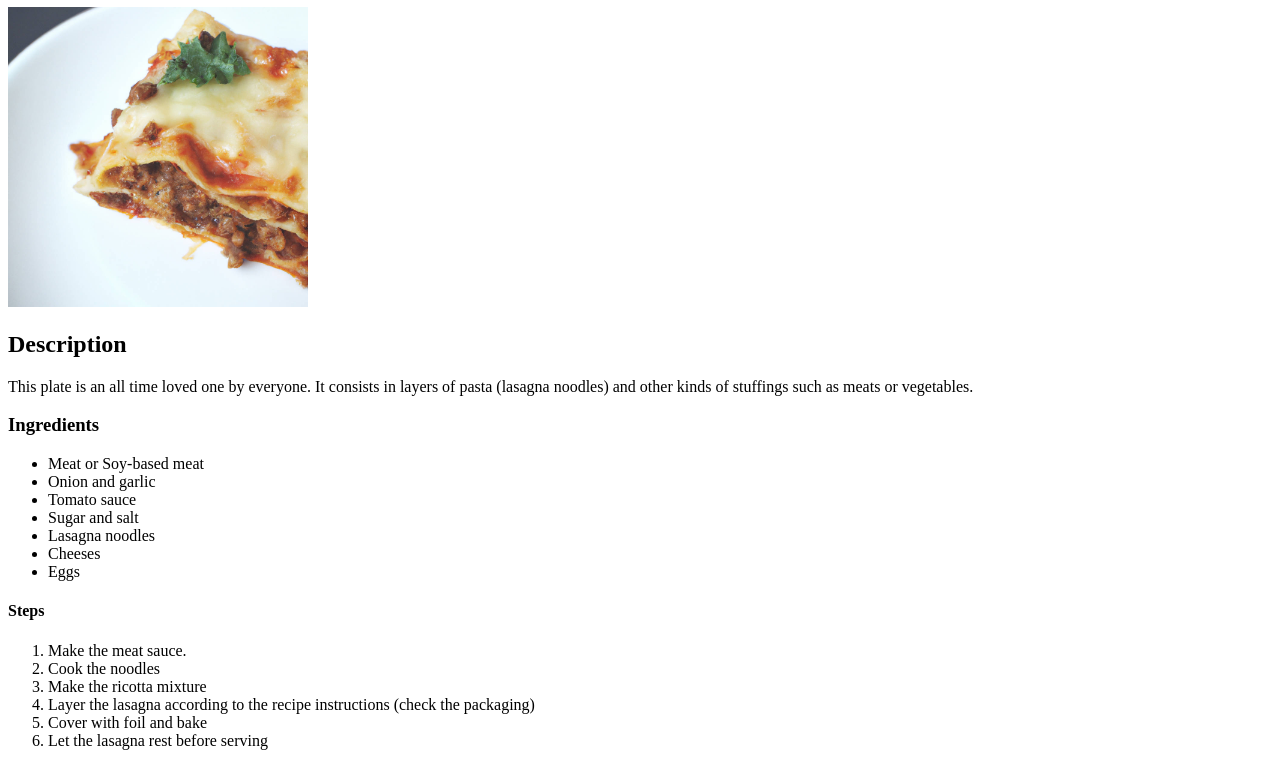
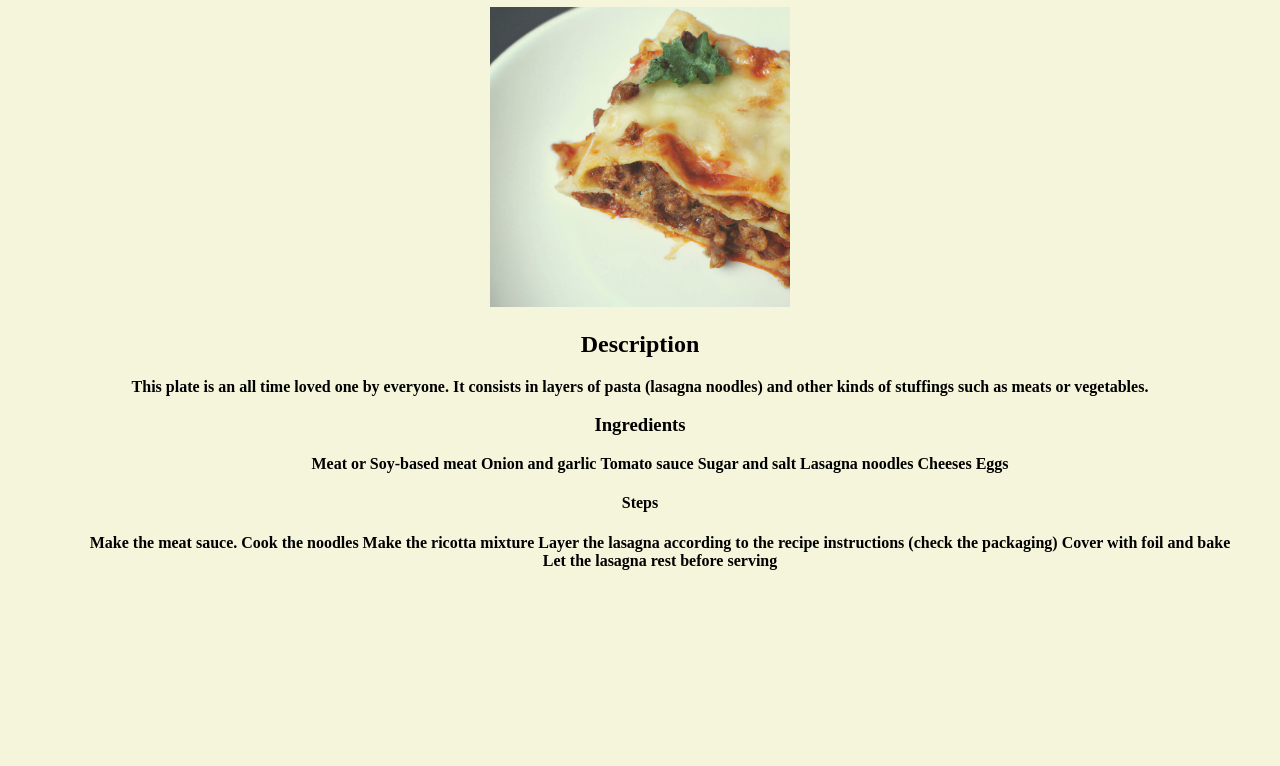
Before and after one commit to LahuelRS/odin-recipes, a plain HTML site: page recipes/lasagna.html in a window 1280 px wide. Shown: the part 73-839 px from the top of the page. After the commit the page ends 800 px from the top, so only its background shows below. Drawn offline with Linux system fonts and the light colour scheme.

Commit message:
polish css and add styles to all htmls

```diff
--- a/recipes/lasagna.html
+++ b/recipes/lasagna.html
@@ -3,11 +3,12 @@
 <head>
     <meta charset="UTF-8">
     <meta name="viewport" content="width=device-width, initial-scale=1.0">
+    <link rel="stylesheet" href="../styles.css" />
     <title>Lasagna recipe</title>
 </head>
 <body>
     <h1>Lasagna</h1>
-    <img alt="Lasagna recipe" src="./lasagna.jpg" width="300">
+    <img alt="Lasagna in a plate" src="./lasagna.jpg" width="300">
     <h2>Description</h2>
     <p>This plate is an all time loved one by everyone. It consists in layers of pasta (lasagna noodles) and other kinds of stuffings such as meats or vegetables.</p>
     <h3>Ingredients</h3>
--- a/styles.css
+++ b/styles.css
@@ -1,9 +1,26 @@
-p {
-    color:black
-    text-align: center
+/* styles.css */
+
+body {
+    background-color:beige;
+    font-weight: bold;
+    text-align: center;
 }
 
-img{
-    height:auto
-    width: 300px
+p {
+    color:black;
+    text-align: center;
 }
+
+img {
+    height:auto;
+    width: 300px;
+    mix-blend-mode: multiply;
+}
+
+ul, ol {
+    text-align: center;
+    list-style-position: inside;
+    li {
+        display: inline-block;
+        }
+}
```
Also changed, not shown: index.html (+1 -1 lines), recipes/blueberry_porridge.html (+1 -0 lines), recipes/pizza.html (+1 -0 lines).
